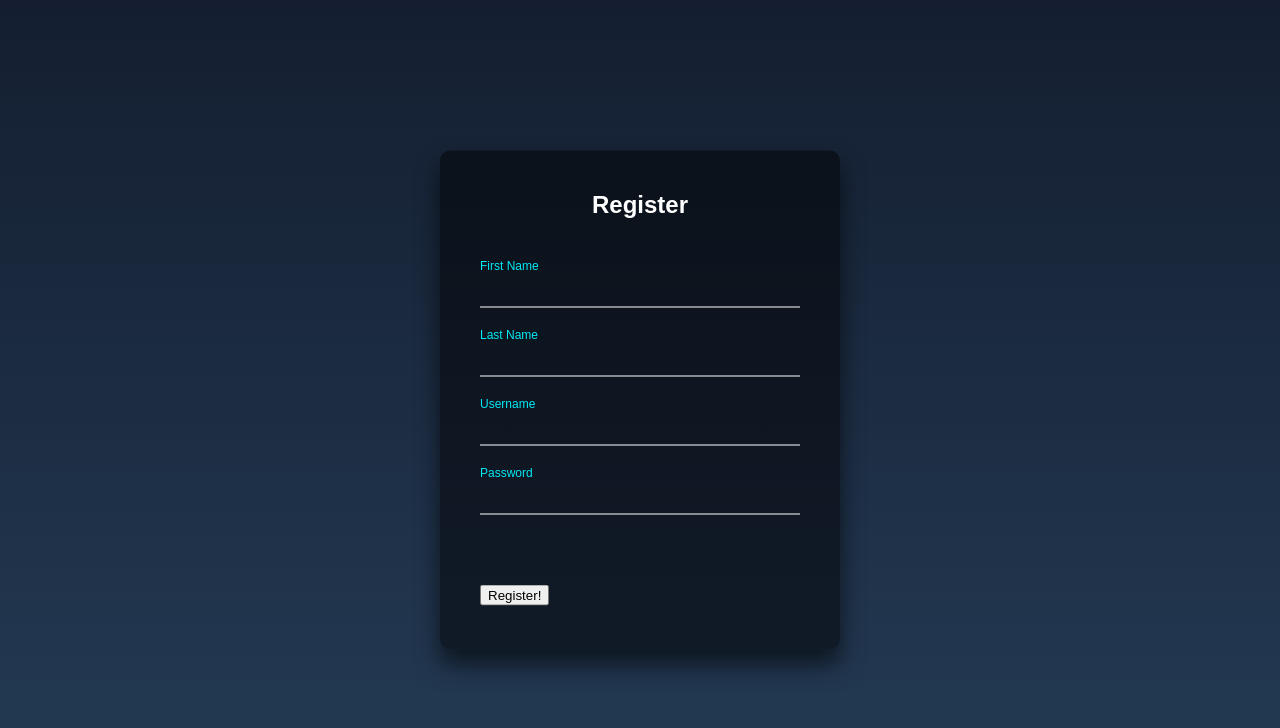
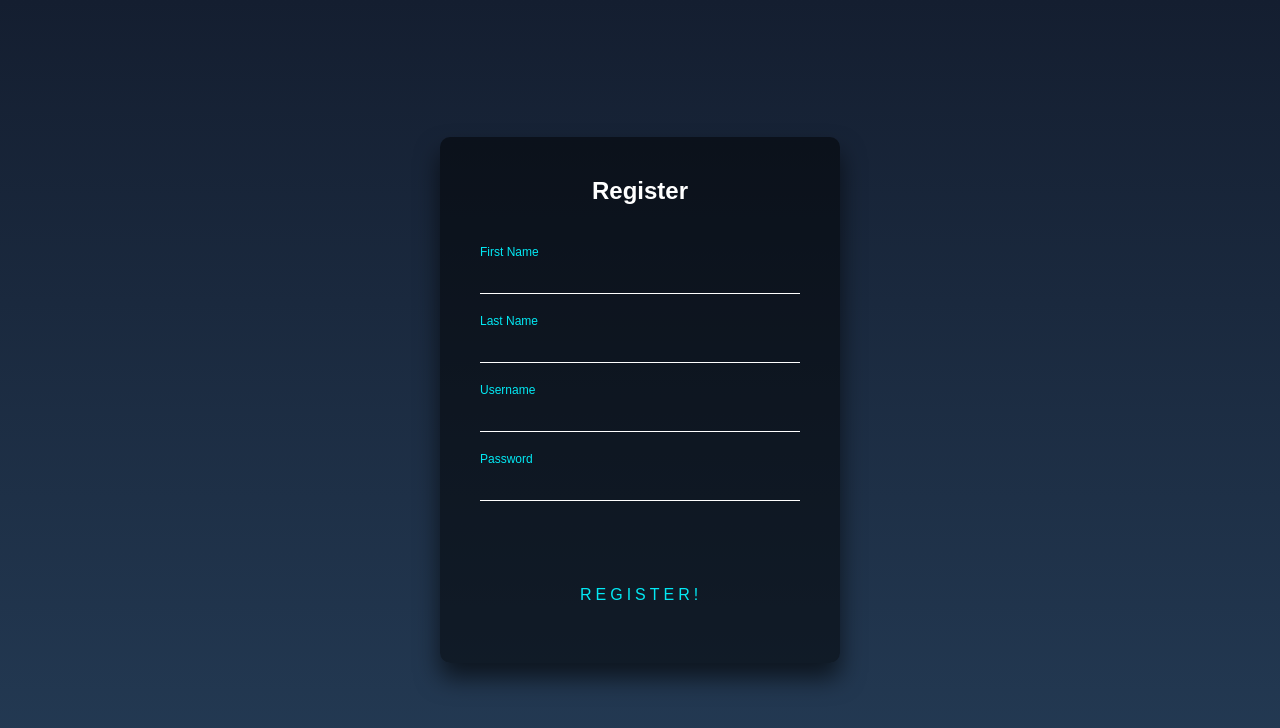
Before and after one commit to adykaaa/online-notes, a React (Create React App) app in the folder frontend/: page /register in a window 1280 px wide. Shown: the top 728 px of the page. Built offline with nearby package versions, Linux system fonts and the light colour scheme.

Commit message:
styled register

```diff
--- a/frontend/src/components/login.css
+++ b/frontend/src/components/login.css
@@ -126,7 +126,29 @@ body {
   outline: inherit;
 }
 
+
 .login-box a .submit-button:hover {
+  color: #fff;
+}
+
+.login-box a .register-button {
+  color: #03e9f4;
+  font-size: 16px;
+  text-decoration: none;
+  text-transform: uppercase;
+  overflow: hidden;
+  transition: 0.5s;
+  display: block;
+  padding: 15px 100px;
+  letter-spacing: 4px;
+  border: none;
+  font: inherit;
+  background: none;
+  cursor: pointer;
+  outline: inherit;
+}
+
+.login-box a .register-button:hover {
   color: #fff;
 }
 
```
Also changed, not shown: frontend/src/components/signup.css (deleted).
